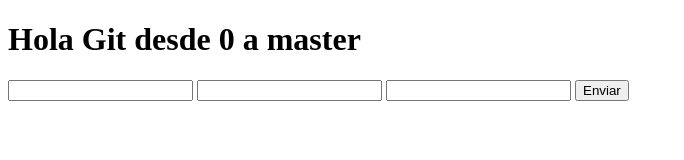
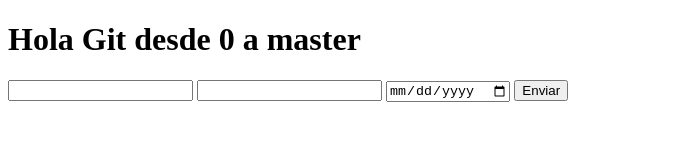
Before and after one commit to sistema72/hola-git, a plain HTML site: page index.html in a window 1280 px wide. Shown: the whole page, without its empty margins (0-684 px from the left). Drawn offline with Linux system fonts and the light colour scheme.

Commit message:
Se cambio el campo age por tipo date y se renombro por birthday

```diff
--- a/index.html
+++ b/index.html
@@ -10,7 +10,7 @@
     <form action="#" method="GET">
         <input type="number" name="firtsName" id="firtsName">
         <input type="text" name="lastname" id="lastname">
-        <input type="text" name="age" id="age">
+        <input type="date" name="birtDate" id="birtDate">
         <input type="button" value="Enviar" >
     </form>
 
```
